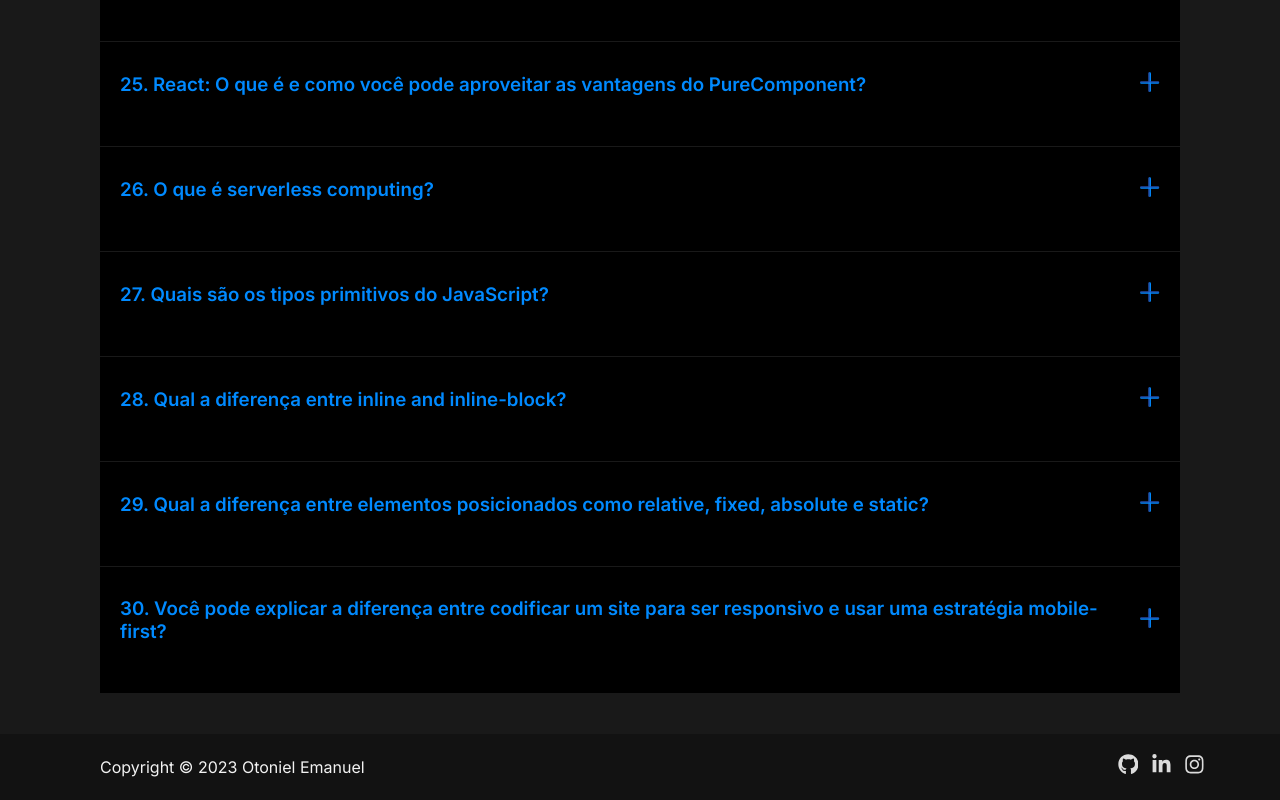
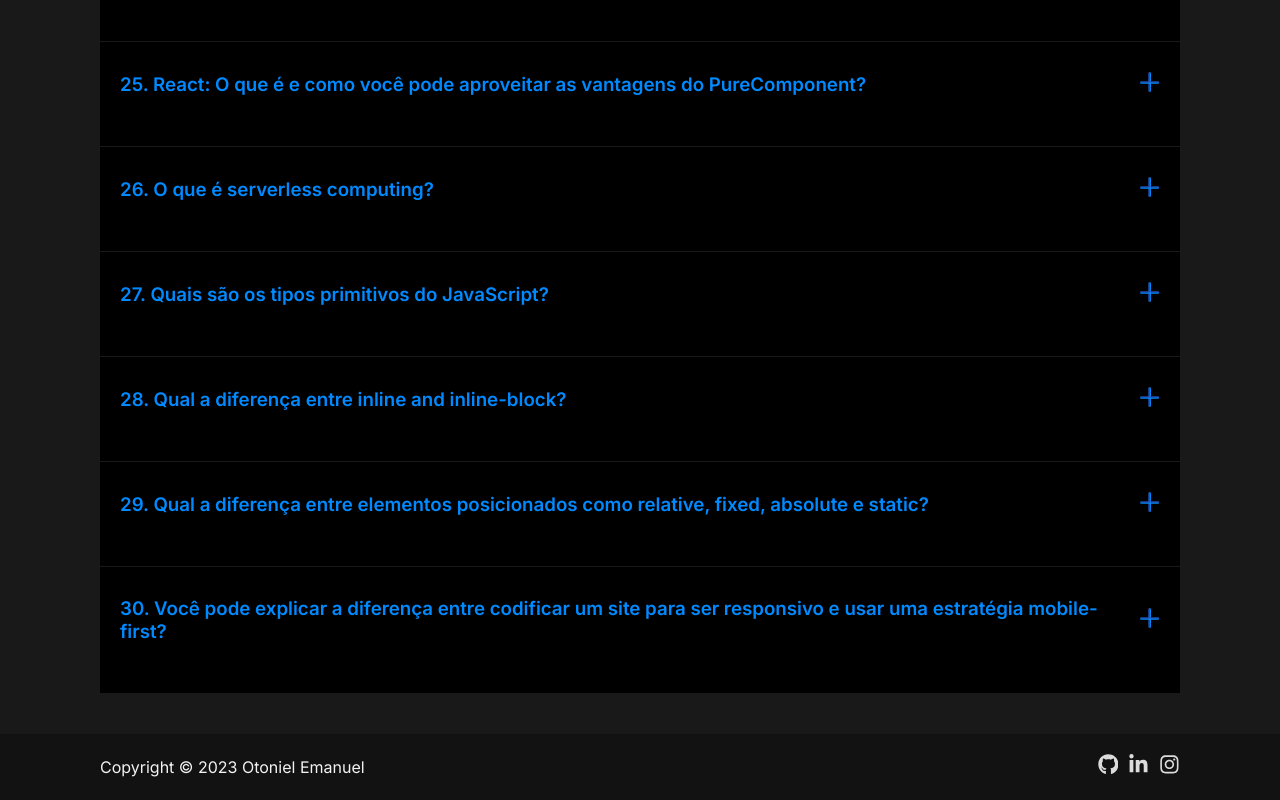
Before and after one commit to otonielemanuel/30perguntasFrontEndJunior, a React (Vite) app: page / in a window 1280 px wide. Shown: the part 2793-3593 px from the top of the page. Built offline with nearby package versions, Linux system fonts and the light colour scheme.

Commit message:
first commit

```diff
--- a/src/components/css/footer.css
+++ b/src/components/css/footer.css
@@ -17,7 +17,7 @@ footer div p {
 ul {
     display: flex;
     align-items: center;
-    gap: 20%;
+    gap: 10px;
 }
 
 ul li {
@@ -82,7 +82,7 @@ ul li a {
 }
 
 ul li a:hover {
-    color: red;
+    color: #008AFF;
     transition: .5s;
 }
 
```
